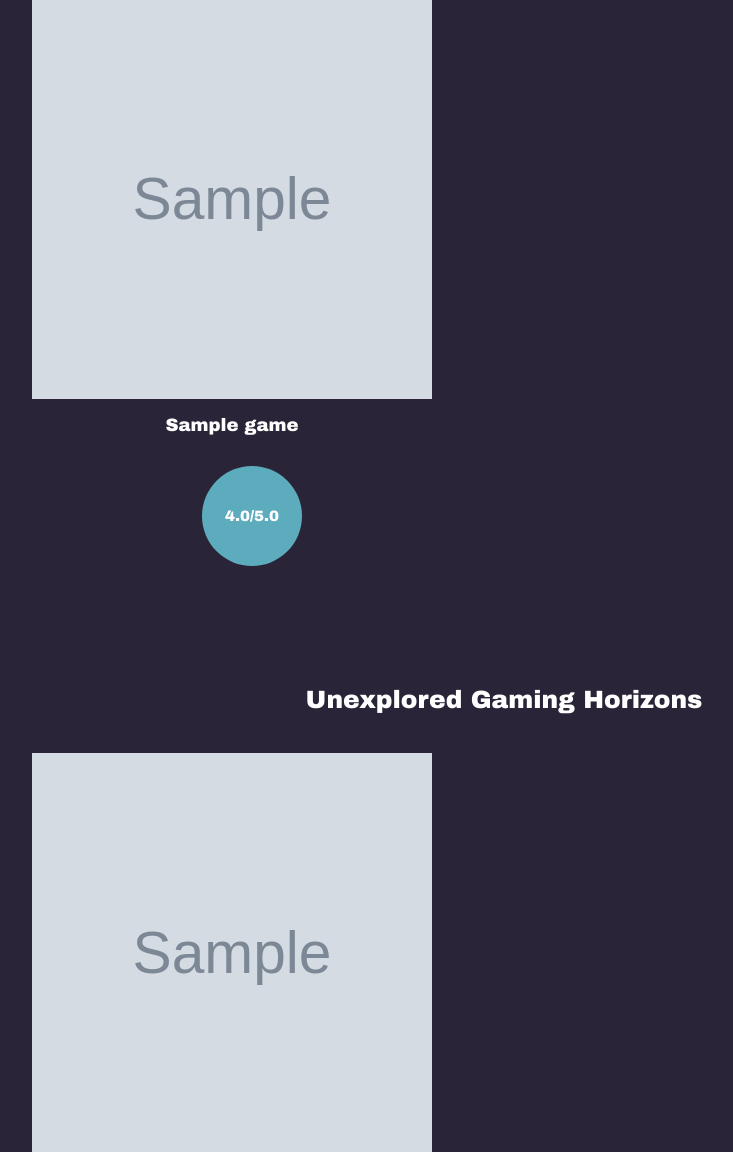
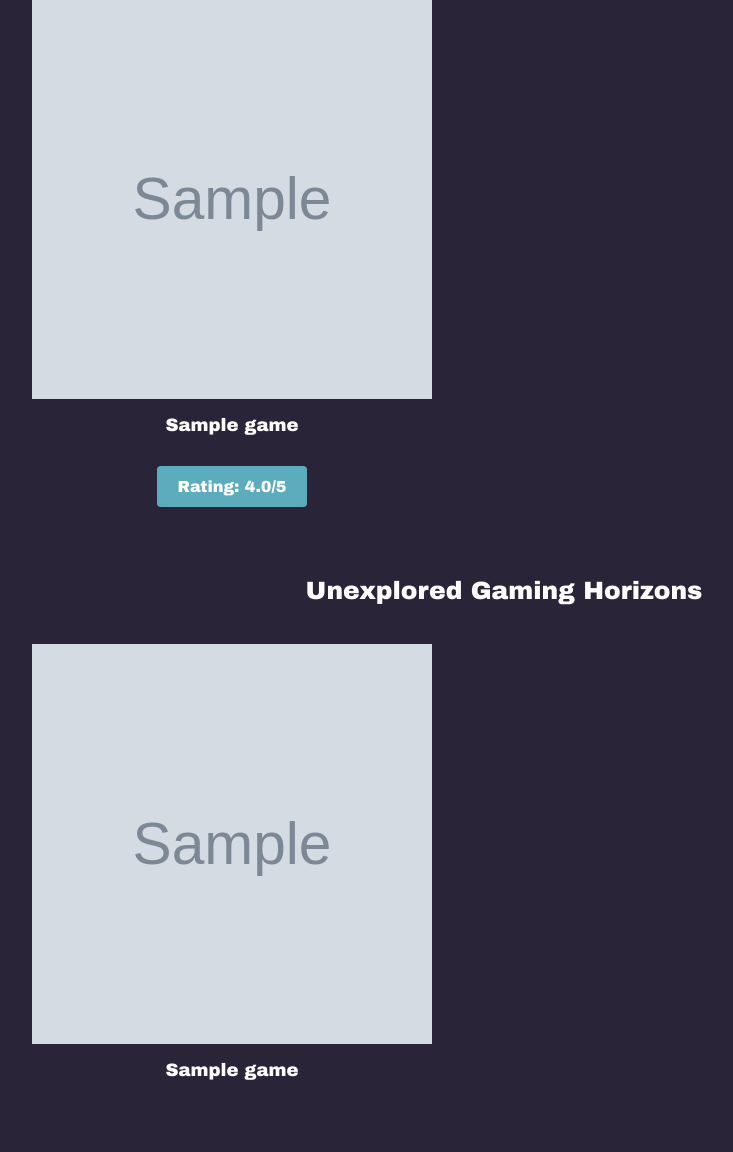
Before and after one commit to mildaug/board_game, a Django app: page / in a window 1280 px wide. Shown: the part 294-1446 px from the top of the page, without its empty margins (136-869 px from the left). After the commit the page ends 1374 px from the top, so only its background shows below. Run offline with Django 4.2, Linux system fonts and the light colour scheme; tables that the repository leaves empty hold one stand-in row (values such as "Sample post"); grey boxes marked "Sample" are stand-in pictures.

Commit message:
minor css changes

```diff
--- a/board_game_hub/board_game/static/css/style.css
+++ b/board_game_hub/board_game/static/css/style.css
@@ -463,23 +463,23 @@ textarea {
   display: flex;
   flex-wrap: wrap;
   justify-content: center;
+  align-items: center;
   margin-top: 20px;
 }
 
 .game-meta-item {
   display: flex;
+  padding: 12px 20px;
+  font-size: 16px;
+  background-color: #5dacbd;
+  font-family: Arial Black, sans-serif;
+  color: #fff;
+  border: none;
+  border-radius: 4px;
+  text-decoration: none;
   align-items: center;
   justify-content: center;
-  padding: 20px;
-  background-color: #5dacbd;
-  color: #fff;
-  font-family: Arial Black, sans-serif;
-  text-decoration: none;
-  border-radius: 50%;
-  font-size: 15px;
-  width: 60px;
-  height: 60px;
-  margin-bottom: 50px;
+  margin-right: 40px;
 }
 
 .profile-container {
--- a/board_game_hub/board_game/templates/board_game/game_borrow_request.html
+++ b/board_game_hub/board_game/templates/board_game/game_borrow_request.html
@@ -12,7 +12,7 @@
                 <form method="post">
                     {% csrf_token %}
                     <div class="form-group">
-                        <textarea class="form-control" name="message" rows="6" placeholder="Message"></textarea>
+                        <textarea class="form-control" name="message" rows="6" placeholder="Contact details"></textarea>
                     </div>
                     <div class="form-group">
                         <button type="submit" class="send-button">Send request</button>
--- a/board_game_hub/board_game/templates/board_game/games_others_borrowed.html
+++ b/board_game_hub/board_game/templates/board_game/games_others_borrowed.html
@@ -4,9 +4,9 @@
 {% block content %}
     <h1>Games Others Borrowed</h1>
     {% if borrowed_games %}
-        <ul class="game-list">
+        <ul class="game-list-borrowed">
             {% for game in borrowed_games %}
-                <li class="game-item">
+                <li class="borrowed-item">
                     <a href="{% url 'game_detail' game.pk %}">{{ game }}</a>
                     <form action="{% url 'mark_returned' game.pk %}" method="POST" class="return-form">
                         {% csrf_token %}
--- a/board_game_hub/board_game/templates/board_game/index.html
+++ b/board_game_hub/board_game/templates/board_game/index.html
@@ -21,7 +21,7 @@
                     </p>
                     <ul class="game-meta">
                         <li class="game-meta-item">
-                            <strong>{{ game.rating }}/5.0</strong>
+                            <strong>Rating: {{ game.rating }}/5</strong>
                         </li>
                     </ul>
                 </div>
--- a/board_game_hub/board_game/templates/board_game/submited_game_borrow_request_list.html
+++ b/board_game_hub/board_game/templates/board_game/submited_game_borrow_request_list.html
@@ -10,11 +10,9 @@
                       <li class="list-item">
 							<strong>Game:</strong> {{ borrow_request.game }}
 							<br>
-							<strong>Borrower:</strong> {{ borrow_request.borrower }}
-							<br>
 							<strong>Owner:</strong> {{ borrow_request.owner }}
 							<br>
-							<strong>Message:</strong> {{ borrow_request.message }}
+							<strong>Contact details:</strong> {{ borrow_request.message }}
 							<br>
 							<strong>Status:</strong> {{ borrow_request.request_status }}
 							<br>
```
Also changed, not shown: other parts of board_game_hub/board_game/static/css/style.css (+40 -6 lines), board_game_hub/board_game/templates/board_game/received_game_borrow_request_list.html (+3 -9 lines).
